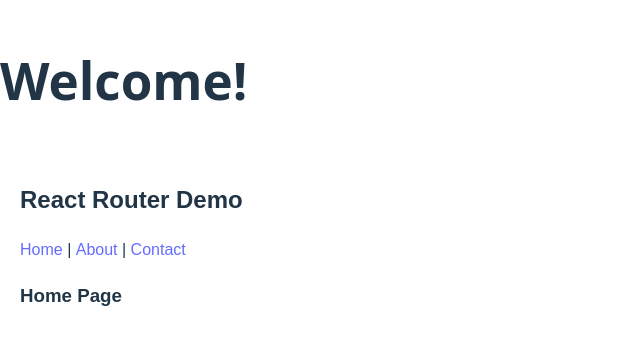
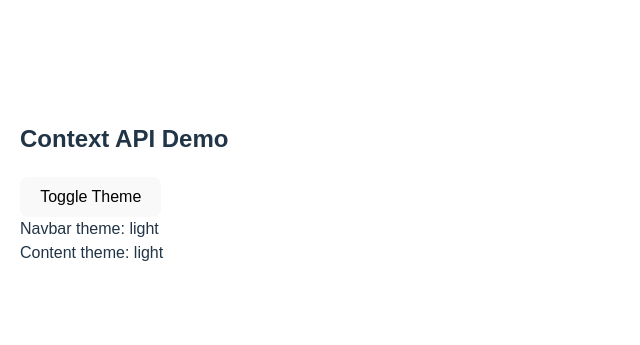
Before and after one commit to Orkhan-1/Full-Course-React, a React (Vite) app: page / in a window 1280 px wide. Shown: the part 217-562 px from the top of the page, without its empty margins (0-640 px from the left). Built offline with nearby package versions, Linux system fonts and the light colour scheme.

Commit message:
Episode 8, 9

```diff
--- a/src/App.jsx
+++ b/src/App.jsx
@@ -1,10 +1,10 @@
+import ContextTutorial from "./ContextTutorial";
 import RouterTutorial from "./RouterTutorial";
 
 function App() {
   return (
     <div>
-      <h1>Welcome!</h1>
-      <RouterTutorial />
+      <ContextTutorial />
     </div>
   );
 }
--- /dev/null
+++ b/src/ContextTutorial.jsx
@@ -0,0 +1,151 @@
+/*
+CONTEXT API — GLOBAL STATE WITHOUT PROP DRILLING
+
+==================================================
+PART 0 — PROBLEM: PROP DRILLING
+
+Normal React:
+
+<App>
+  <Parent>
+    <Child>
+      <GrandChild>
+         <Component needing data />
+      </GrandChild>
+    </Child>
+  </Parent>
+</App>
+
+To pass data from App → Component:
+<App data={...} >
+  <Parent data={...}>
+    <Child data={...}>
+      <GrandChild data={...}>
+        Component
+      </GrandChild>
+    </Child>
+  </Parent>
+</App>
+
+This is called PROP DRILLING:
+- tedious
+- hard to maintain
+
+==================================================
+PART 1 — SOLUTION: CONTEXT API
+
+React Context allows:
+
+- Global state
+- Accessible by any nested component
+- No need to pass props manually
+
+Core parts:
+
+1. createContext()
+2. Provider
+3. useContext()
+
+==================================================
+PART 2 — CREATE CONTEXT
+
+import { createContext } from "react";
+
+const ThemeContext = createContext("light")
+
+- Default value: "light"
+
+==================================================
+PART 3 — PROVIDER
+
+Wrap your tree:
+
+<ThemeContext.Provider value={theme}>
+   <App />
+</ThemeContext.Provider>
+
+- Any descendant can access `theme`
+
+==================================================
+PART 4 — CONSUME CONTEXT
+
+import { useContext } from "react";
+
+const theme = useContext(ThemeContext)
+
+Now component knows current theme
+
+==================================================
+PART 5 — EXAMPLE TREE
+
+App
+ ├─ Navbar
+ │    └─ NavItem
+ └─ Page
+      └─ Content
+
+If ThemeContext.Provider wraps App,
+NavItem and Content can read theme
+WITHOUT passing props
+
+==================================================
+PART 6 — FLOW
+
+Provider (value)
+      ↓
+React Context
+      ↓
+useContext()
+      ↓
+Component gets value
+No prop drilling
+
+==================================================
+PART 7 — MENTAL MODEL
+
+Without context:
+data → prop → prop → prop → component
+
+With context:
+data → Provider → component (any depth)
+==================================================
+*/
+
+import React, { useState, createContext, useContext } from "react";
+
+// 1. Create Context
+const ThemeContext = createContext("light");
+
+// 2. Components consuming context
+function Navbar() {
+  const theme = useContext(ThemeContext);
+  return <div>Navbar theme: {theme}</div>;
+}
+
+function Content() {
+  const theme = useContext(ThemeContext);
+  return <div>Content theme: {theme}</div>;
+}
+
+// 3. Provider wraps App
+function ContextTutorial() {
+  const [theme, setTheme] = useState("light");
+
+  const toggleTheme = () =>
+    setTheme(theme === "light" ? "dark" : "light");
+
+  return (
+    <ThemeContext.Provider value={theme}>
+      <div style={{ fontFamily: "sans-serif", padding: 20 }}>
+        <h2>Context API Demo</h2>
+        <button onClick={toggleTheme}>
+          Toggle Theme
+        </button>
+        <Navbar />
+        <Content />
+      </div>
+    </ThemeContext.Provider>
+  );
+}
+
+export default ContextTutorial;
```
